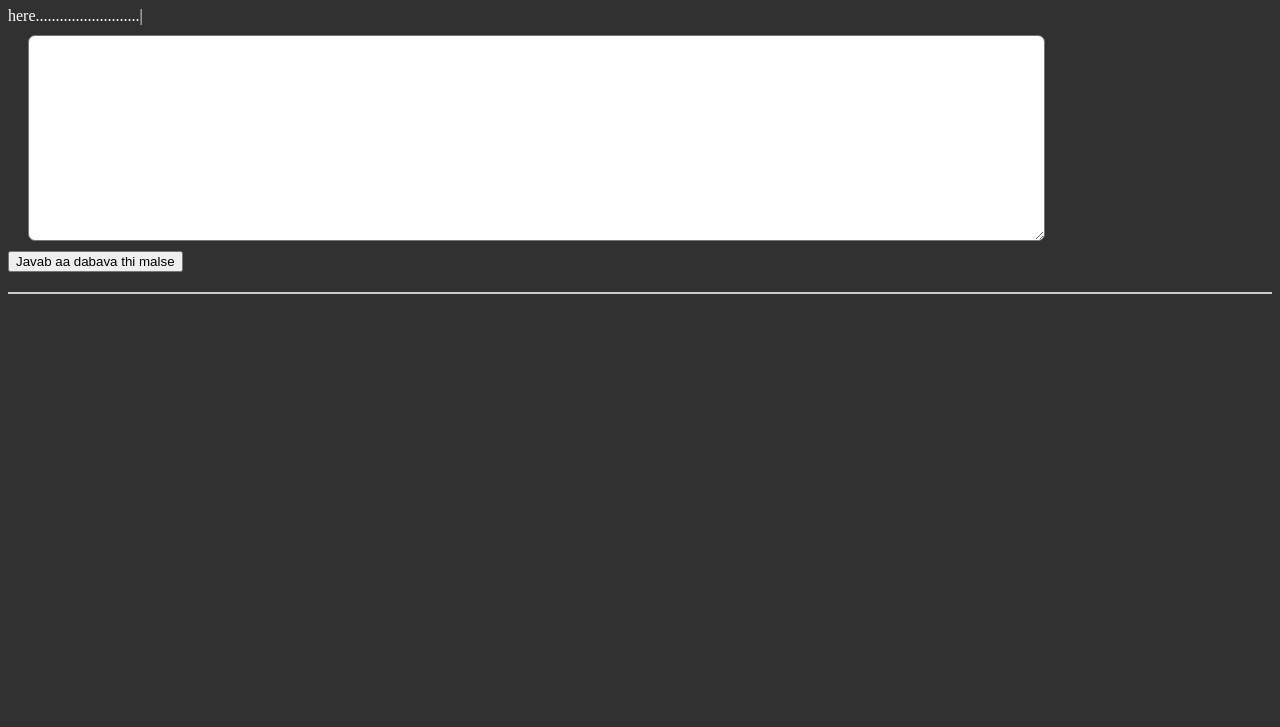
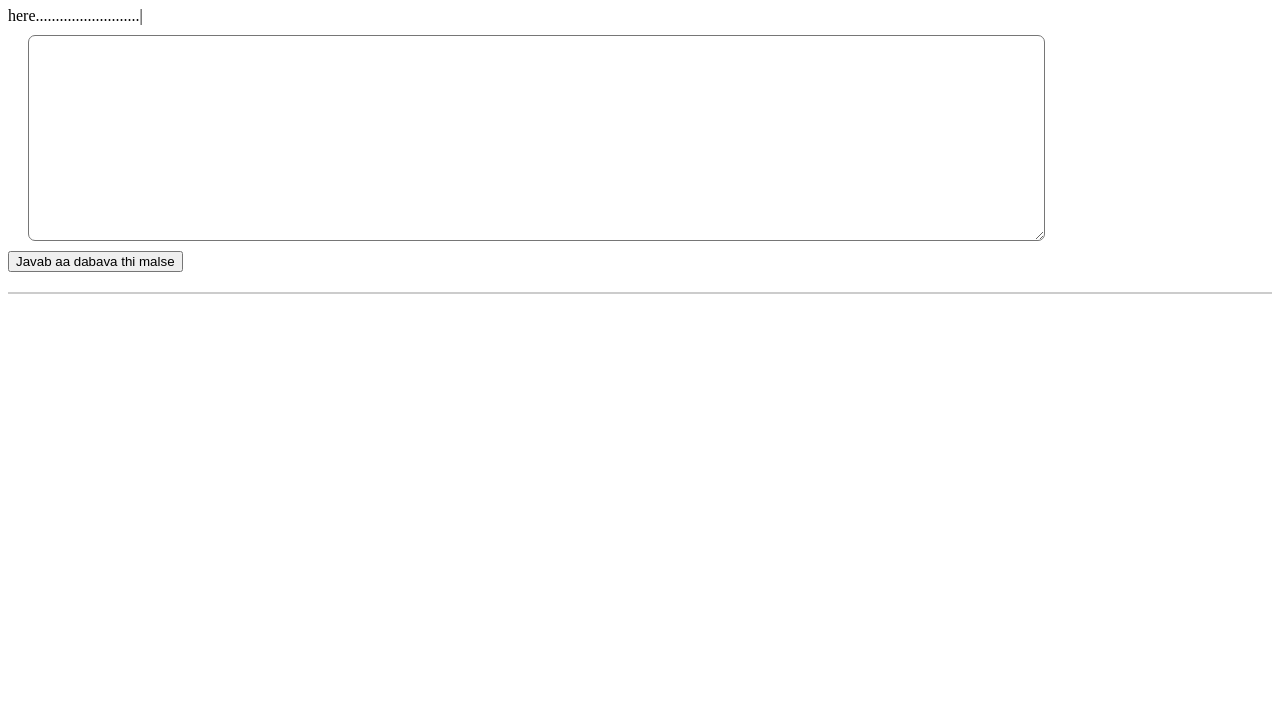
Before and after one commit to NILAY1556/Gemini-API_with_JS, a website: page history-chat.html in a window 1280 px wide. Shown: the part 73-800 px from the top of the page. Drawn offline with Linux system fonts and the light colour scheme.

Commit message:
Update history-chat.html

```diff
--- a/history-chat.html
+++ b/history-chat.html
@@ -5,10 +5,7 @@
     <meta name="viewport" content="width=device-width, initial-scale=1.0">
     <title>LeetCodeSolutions</title>
     <style>
-        .kala{
-            background-color: #313131;
-            color: #fff;
-        }
+
         .card{
             background-color: #000;
             color : #fff;
@@ -71,7 +68,7 @@
         };
     </script>
 </head>
-<body class="kala">
+<body>
     <h1>hello you lazy , give your question</h1>
 
     <form action="">
```
